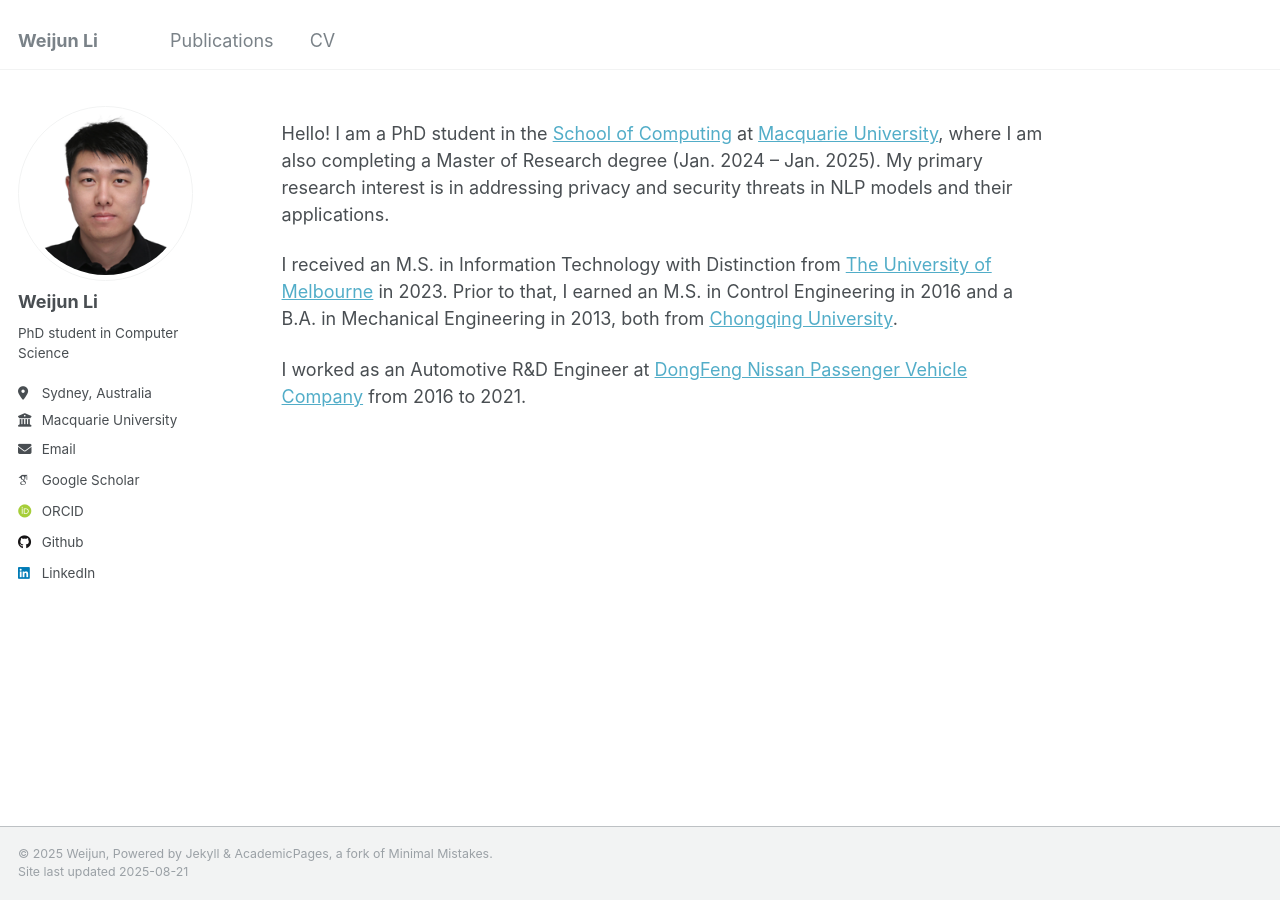
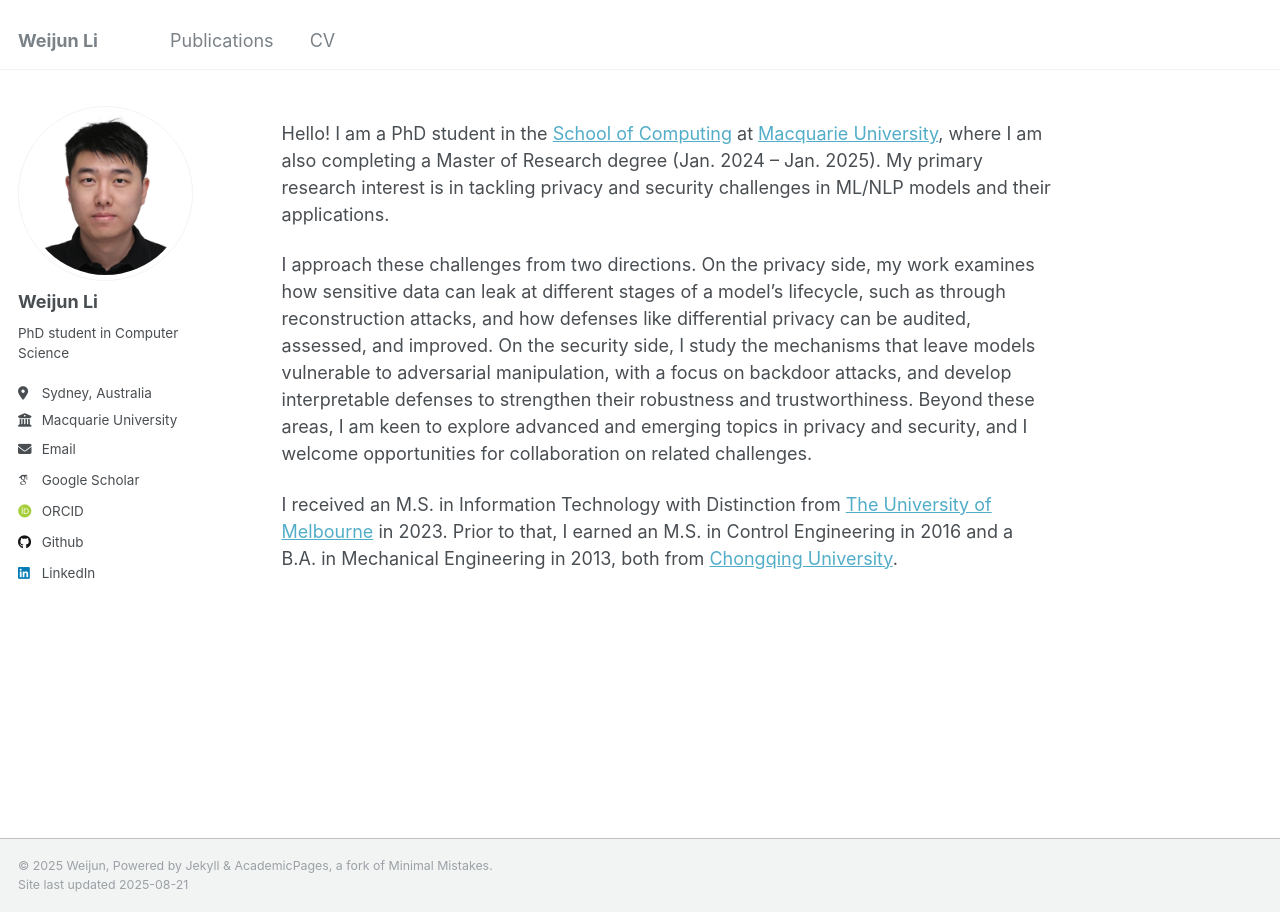
Before and after one commit to weijun-l/weijun-l.github.io, a Jekyll site: the page built from _pages/about.md, in a window 1280 px wide. Built offline with Jekyll 4.4.1, drawn with Linux system fonts in a browser that asks for light colours; some web fonts are replaced.

Commit message:
update profile for about page

```diff
--- a/_pages/about.md
+++ b/_pages/about.md
@@ -16,8 +16,8 @@ redirect_from:
   - /about.html
 --- -->
 
-Hello! I am a PhD student in the <a href="https://www.mq.edu.au/faculty-of-science-and-engineering/departments-and-schools/school-of-computing">School of Computing</a> at <a href="https://www.mq.edu.au/">Macquarie University</a>, where I am also completing a Master of Research degree (Jan. 2024 – Jan. 2025). My primary research interest is in addressing privacy and security threats in NLP models and their applications.
+Hello! I am a PhD student in the <a href="https://www.mq.edu.au/faculty-of-science-and-engineering/departments-and-schools/school-of-computing">School of Computing</a> at <a href="https://www.mq.edu.au/">Macquarie University</a>, where I am also completing a Master of Research degree (Jan. 2024 – Jan. 2025). My primary research interest is in tackling privacy and security challenges in ML/NLP models and their applications.
+
+I approach these challenges from two directions. On the privacy side, my work examines how sensitive data can leak at different stages of a model’s lifecycle, such as through reconstruction attacks, and how defenses like differential privacy can be audited, assessed, and improved. On the security side, I study the mechanisms that leave models vulnerable to adversarial manipulation, with a focus on backdoor attacks, and develop interpretable defenses to strengthen their robustness and trustworthiness. Beyond these areas, I am keen to explore advanced and emerging topics in privacy and security, and I welcome opportunities for collaboration on related challenges.
 
 I received an M.S. in Information Technology with Distinction from <a href="https://www.unimelb.edu.au/">The University of Melbourne</a> in 2023. Prior to that, I earned an M.S. in Control Engineering in 2016 and a B.A. in Mechanical Engineering in 2013, both from <a href="https://english.cqu.edu.cn/">Chongqing University</a>.
-
-I worked as an Automotive R&D Engineer at <a href="https://www.dongfeng-nissan.com.cn/">DongFeng Nissan Passenger Vehicle Company</a> from 2016 to 2021.
```
Also changed, not shown: README.md (+14 -2 lines).
